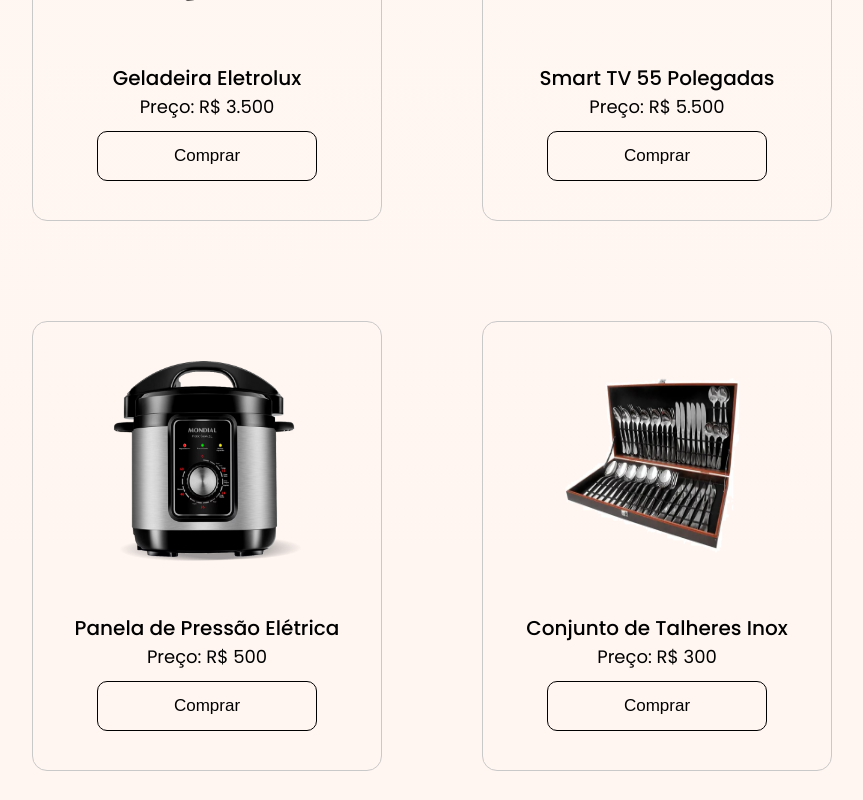
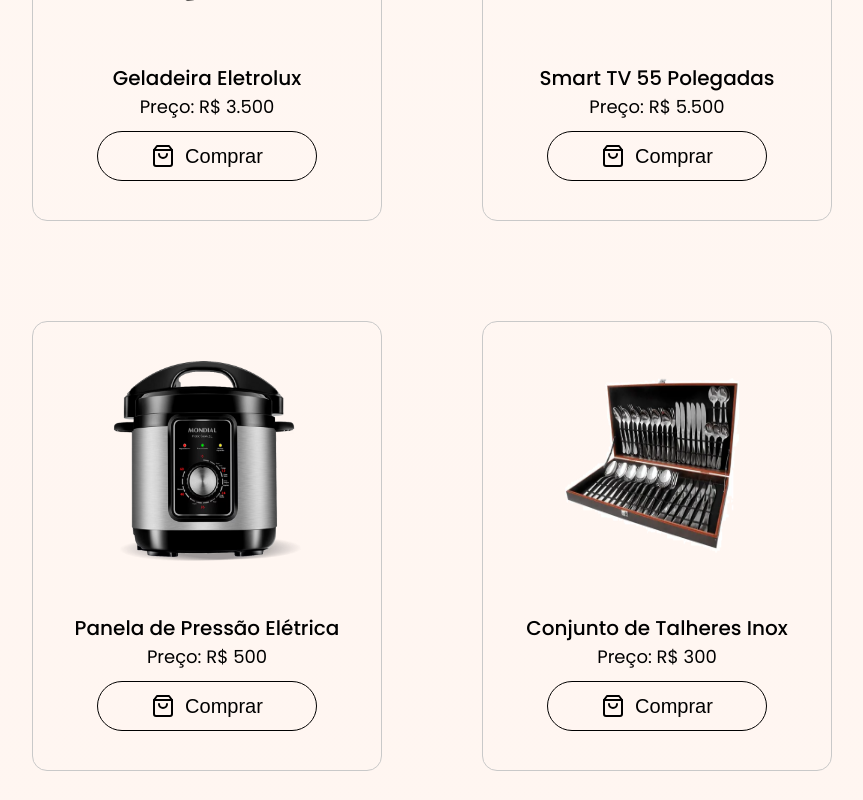
Before and after one commit to MatheusRisatti/tcc-marryme, a React (Vite) app: page / in a window 1280 px wide. Shown: the part 1820-2620 px from the top of the page, without its empty margins (208-1071 px from the left). Built offline with nearby package versions, Linux system fonts and the light colour scheme; data requests are answered from the project's data file.

Commit message:
style: finaliza a estilização dos cards

```diff
--- a/package.json
+++ b/package.json
@@ -13,6 +13,7 @@
   "dependencies": {
     "axios": "^1.7.2",
     "json-server": "^1.0.0-beta.0",
+    "lucide-react": "^0.394.0",
     "react": "^18.2.0",
     "react-dom": "^18.2.0"
   },
--- a/src/components/card/card.css
+++ b/src/components/card/card.css
@@ -16,7 +16,7 @@
 .card:hover{
     box-shadow: 14px 14px 13px -1px rgba(212,212,212,1);
     transform: translateY(-10px);
-    background: linear-gradient(to bottom, #f7ede8, #fcebe3);
+    /* background: linear-gradient(to bottom, #f7ede8, #fcebe3); */
     transition: 0.5s;
 
 }
@@ -70,8 +70,29 @@
     background-color: transparent;
     /* background: #868686; */
     cursor: pointer;
-    border-radius: 10px;
+    border-radius: 50px;
     font-size: 17px;
+
+    font-size: 20px;
+
+    display: flex;
+    align-items: center;
+    justify-content: center;
+    gap: 10px;
+
+
+}
+
+/* .button-img{
+margin-left: -15px;
+} */
+
+.card-button>button:hover{
+    color: #fff;
+    background-color: #95f895;
+    /* box-shadow: 0px 5px 6px 4px #8cff8c; */
+    transition: 0.2s;
+    border: none;
 }
 
 /* Animação Button  */
--- a/src/components/card/index.tsx
+++ b/src/components/card/index.tsx
@@ -1,6 +1,7 @@
 import { useEffect, useState } from "react";
 import './card.css'
 import '../../global.css'
+import { ShoppingBag } from 'lucide-react';
 import axios from "axios";
 
 interface Gift {
@@ -53,7 +54,8 @@
                 <h3>Preço: {formatPriceToBRL(gift.price)}</h3>
             </div>
             <div className="card-button">
-                <button type="button">Comprar</button>
+            <button className="button" ><ShoppingBag className="button-img" /> <span>Comprar</span></button>
+
             </div>
         </div>
 
```
Also changed, not shown: 1 other file (tests, documents, lock files or other folders).
